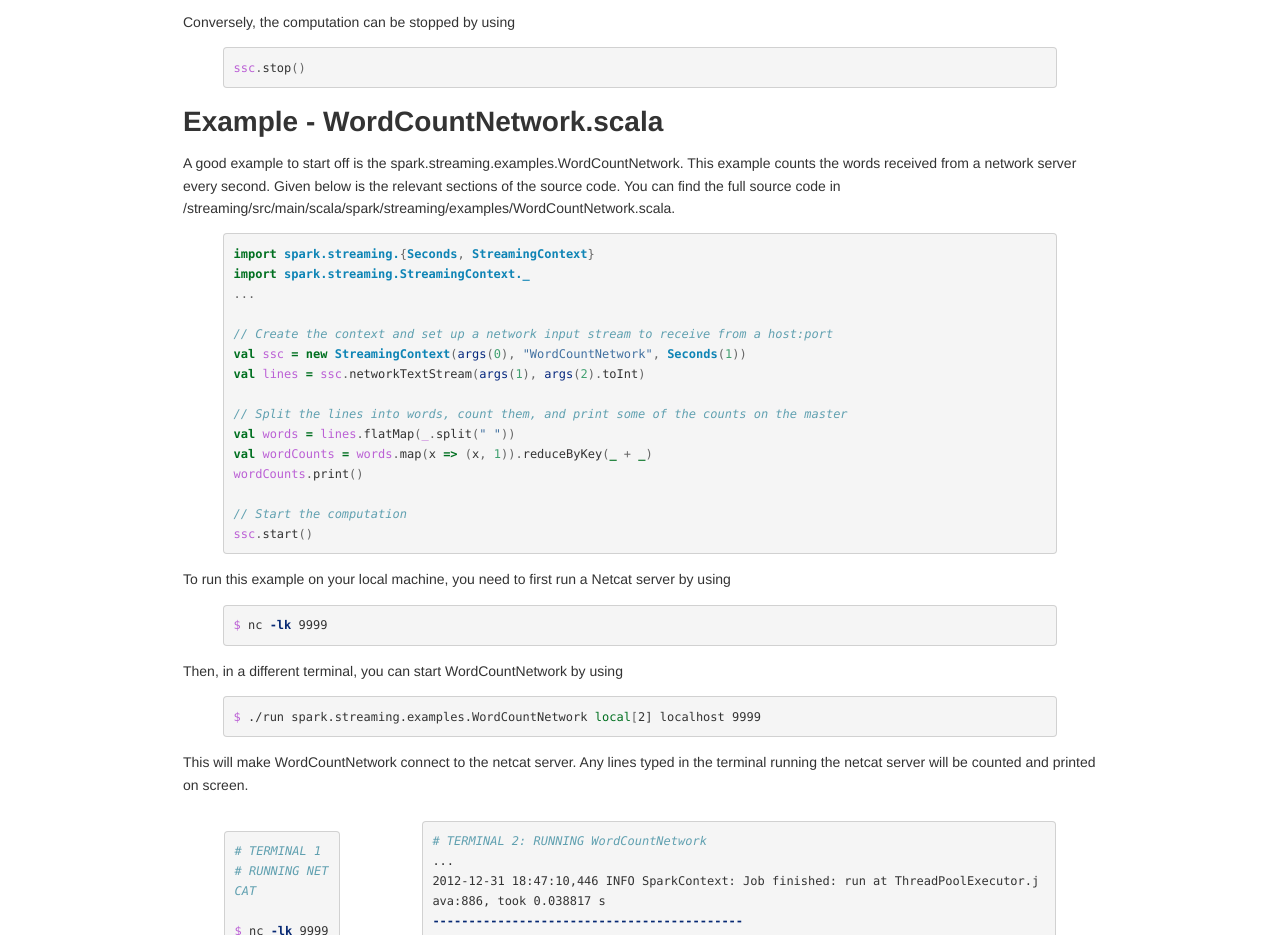
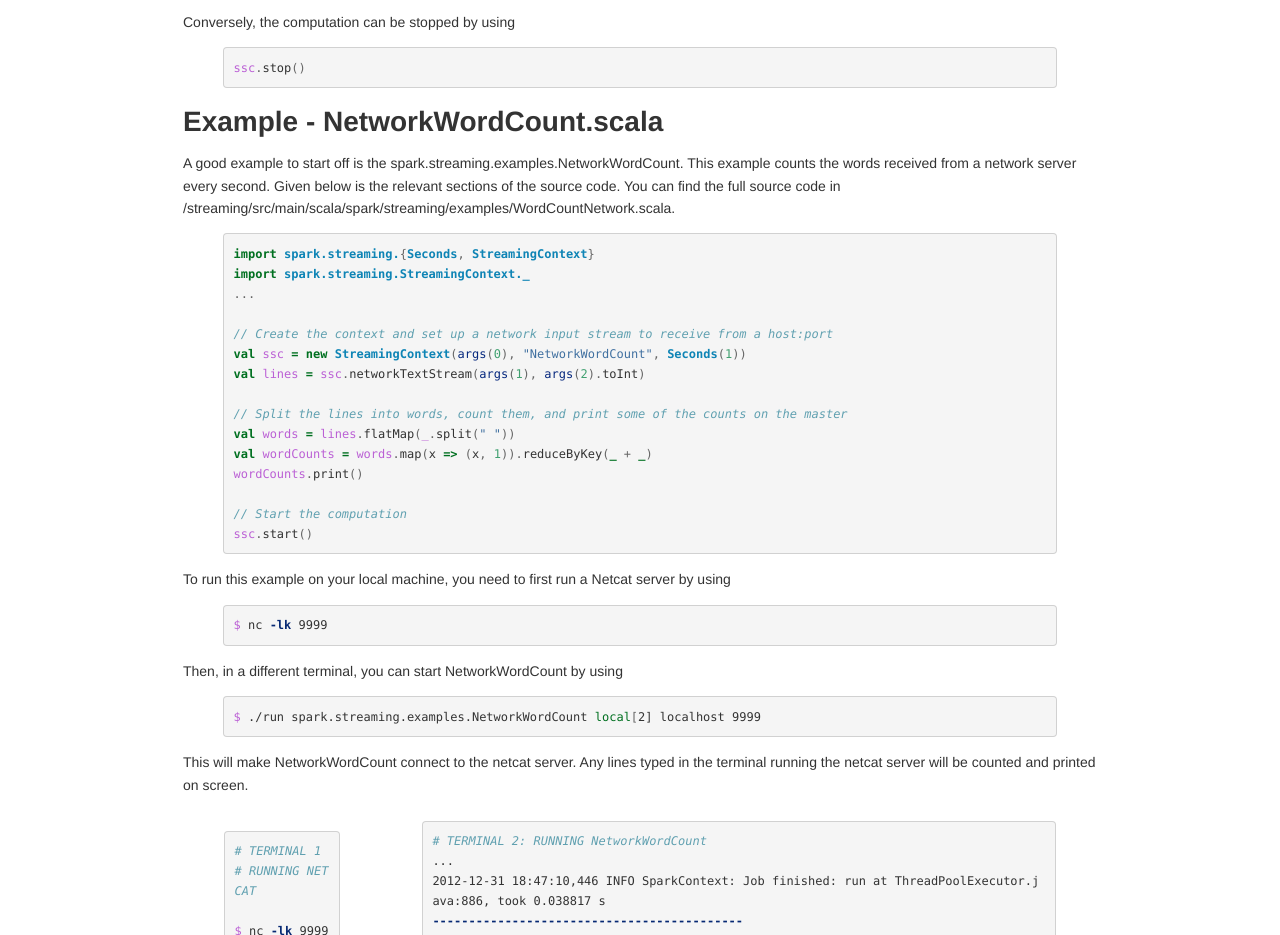
Before and after one commit to jaricftw/spark, a Jekyll site: the page built from docs/streaming-programming-guide.md, in a window 1280 px wide and 1400 px high, scrolled down 3544 px. Shown: the part 154-1089 px from the top of the window. Built offline with Jekyll 4.4.1, drawn with Linux system fonts in a browser that asks for light colours; some of the changed text lies outside the part shown.

Commit message:
Renamed examples and added documentation.

```diff
--- a/docs/streaming-programming-guide.md
+++ b/docs/streaming-programming-guide.md
@@ -187,8 +187,8 @@
 ssc.stop()
 {% endhighlight %}
 
-# Example - WordCountNetwork.scala
-A good example to start off is the spark.streaming.examples.WordCountNetwork. This example counts the words received from a network server every second. Given below is the relevant sections of the source code. You can find the full source code in <Spark repo>/streaming/src/main/scala/spark/streaming/examples/WordCountNetwork.scala.
+# Example - NetworkWordCount.scala
+A good example to start off is the spark.streaming.examples.NetworkWordCount. This example counts the words received from a network server every second. Given below is the relevant sections of the source code. You can find the full source code in <Spark repo>/streaming/src/main/scala/spark/streaming/examples/WordCountNetwork.scala.
 
 {% highlight scala %}
 import spark.streaming.{Seconds, StreamingContext}
@@ -196,7 +196,7 @@
 ...
 
 // Create the context and set up a network input stream to receive from a host:port
-val ssc = new StreamingContext(args(0), "WordCountNetwork", Seconds(1))
+val ssc = new StreamingContext(args(0), "NetworkWordCount", Seconds(1))
 val lines = ssc.networkTextStream(args(1), args(2).toInt)
 
 // Split the lines into words, count them, and print some of the counts on the master
@@ -214,13 +214,13 @@
 $ nc -lk 9999
 {% endhighlight %}
 
-Then, in a different terminal, you can start WordCountNetwork by using
+Then, in a different terminal, you can start NetworkWordCount by using
 
 {% highlight bash %}
-$ ./run spark.streaming.examples.WordCountNetwork local[2] localhost 9999
+$ ./run spark.streaming.examples.NetworkWordCount local[2] localhost 9999
 {% endhighlight %}
 
-This will make WordCountNetwork connect to the netcat server. Any lines typed in the terminal running the netcat server will be counted and printed on screen.
+This will make NetworkWordCount connect to the netcat server. Any lines typed in the terminal running the netcat server will be counted and printed on screen.
 
 <table>
 <td>
@@ -240,7 +240,7 @@
 </td>
 <td>
 {% highlight bash %}
-# TERMINAL 2: RUNNING WordCountNetwork
+# TERMINAL 2: RUNNING NetworkWordCount
 ...
 2012-12-31 18:47:10,446 INFO SparkContext: Job finished: run at ThreadPoolExecutor.java:886, took 0.038817 s
 -------------------------------------------
```
Also changed, not shown: 15 other files.
